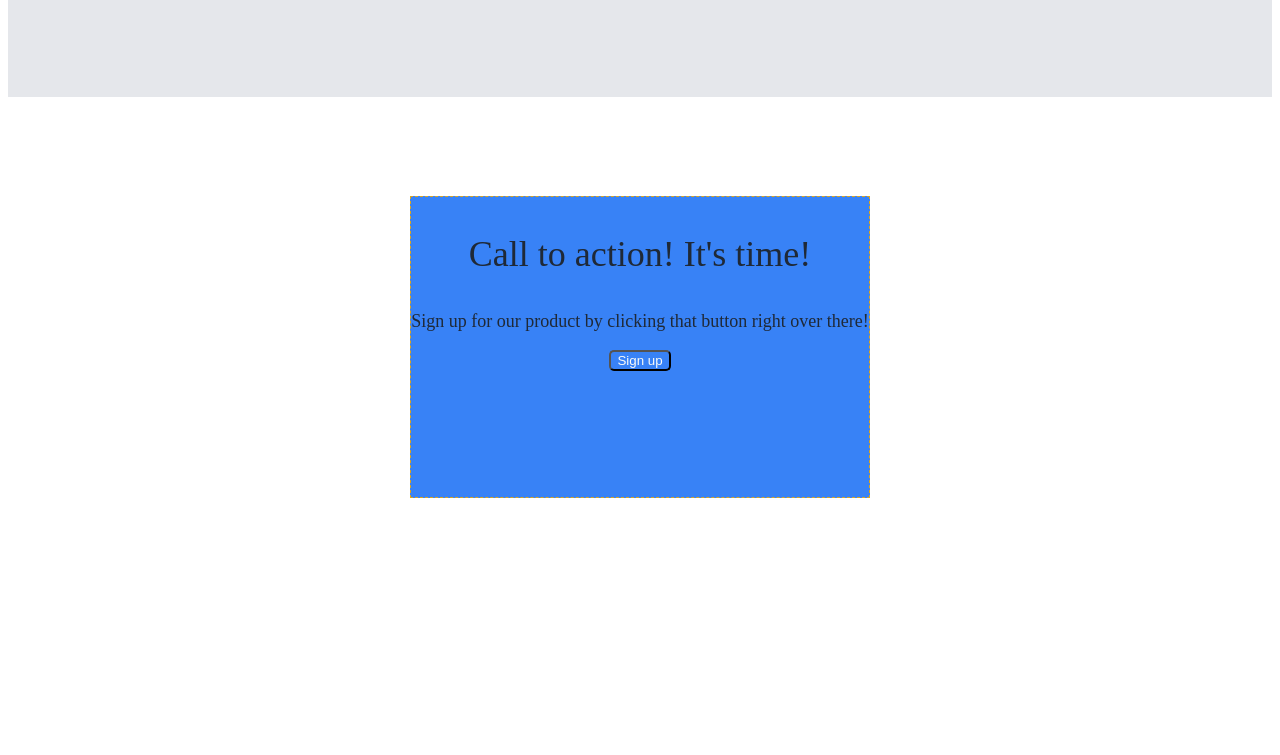
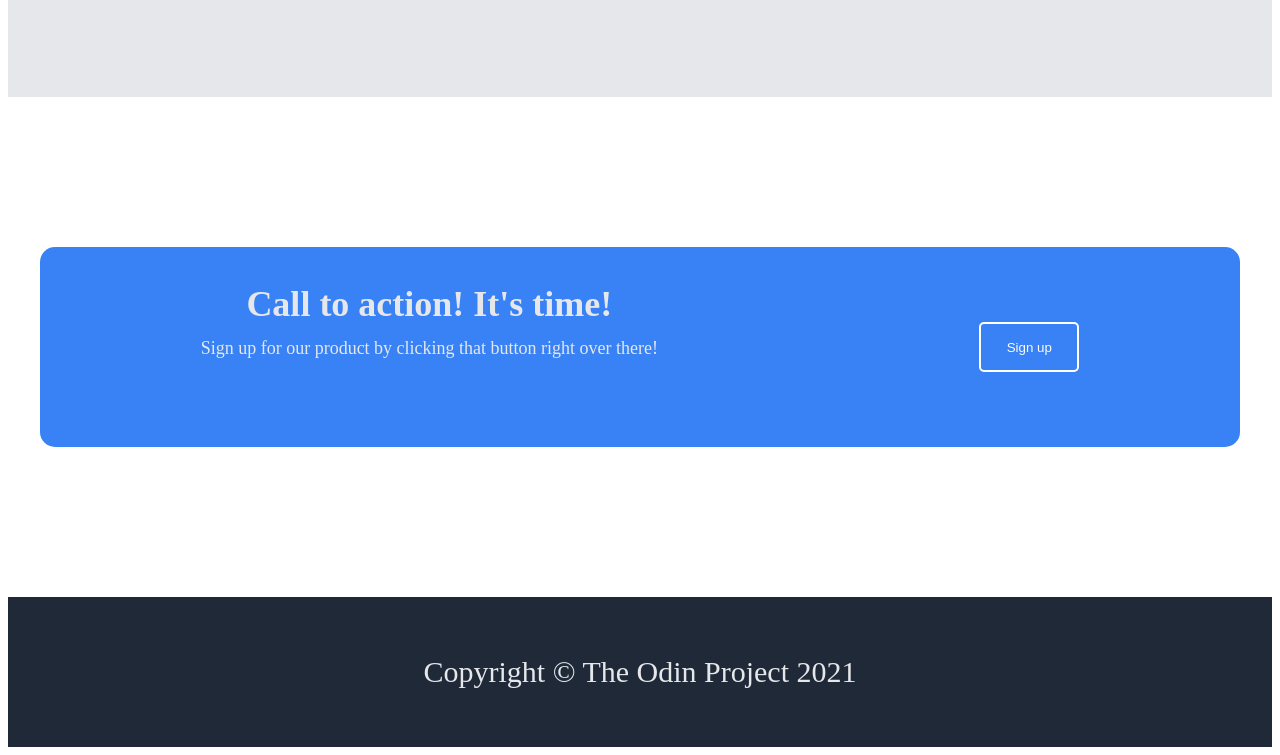
Before and after one commit to Lira1/Project01, a plain HTML site: page index.html in a window 1280 px wide. Shown: the part 1211-1966 px from the top of the page. Before the commit the page ends 1816 px from the top, so only its background shows below. Drawn offline with Linux system fonts and the light colour scheme.

Commit message:
Agregando el footer

```diff
--- a/index.html
+++ b/index.html
@@ -68,15 +68,15 @@
     </div>
     <section class="call-s">
         <div class="call-d">
-            <p class="call-ph">Call to action! It's time!</p>
-            <p class="call-pt">Sign up for our product by clicking that button right over there!</p>
-            <button class="call-b">Sign up</button>
+            <div class="call-interno1">
+                <p class="call-ph">Call to action! It's time!</p>
+                <p class="call-pt">Sign up for our product by clicking that button right over there!</p>
+            </div>
+            <div class="call-interno2">
+                <button class="call-b">Sign up</button>
+            </div>
         </div>
     </section>
-    <!--
-    <div class="cita">la cita</div>
-    <div class="call">Call to action</div>
-    <div class="footer">Pie de pagina</div>
- -->
+    <footer>Copyright © The Odin Project 2021</footer>
 </body>
 </html>
--- a/style.css
+++ b/style.css
@@ -86,7 +86,6 @@ button{
 .some{
     display: flex;
     flex-direction: column;
-    /* background-color: crimson; */
     height: 350px;
     padding-left: 150px;
     padding-right: 150px;
@@ -187,18 +186,58 @@ img{
 
 .call-d {
     background-color: #3882f6;
-    height: 300px;
+    height: 200px;
+    width: 1200px;
     text-align: center;
     margin: auto;
-    border: 1px dashed goldenrod;
+    display: flex;
+    border-radius: 15px;
+}
 
+.call-d .call-interno1{
+    flex-grow: 1;
+    flex-shrink: 3;
+    flex-basis: 1;
+}
+
+.call-d .call-interno2{
+    flex-grow: 1;
+    flex-shrink: 1;
+    flex-basis: 1;
+}
+
+
+
+.call-interno2{
+    /* background-color: darkred; */
+    display: flex;
+    align-items: center;
+    justify-content: center;
 }
 
 .call-ph {
     font-size: 36px;
-    color: #1F2937;
+    color: #e5e7eb;
+    font-weight: bold;
+    margin-bottom: -5px;
 }
 
 .call-pt{
-    color: #1F2937;
+    color: #e5e7eb;
 }
+
+footer{
+    background-color: #1F2937;
+    height: 150px;
+    display: flex;
+    align-items: center;
+    justify-content: center;
+    color: #e5e7eb;
+    font-size: 30px;
+}
+
+.call-b {
+    height: 50px;
+    width: 100px;
+    border: 2px solid white;
+}
```
